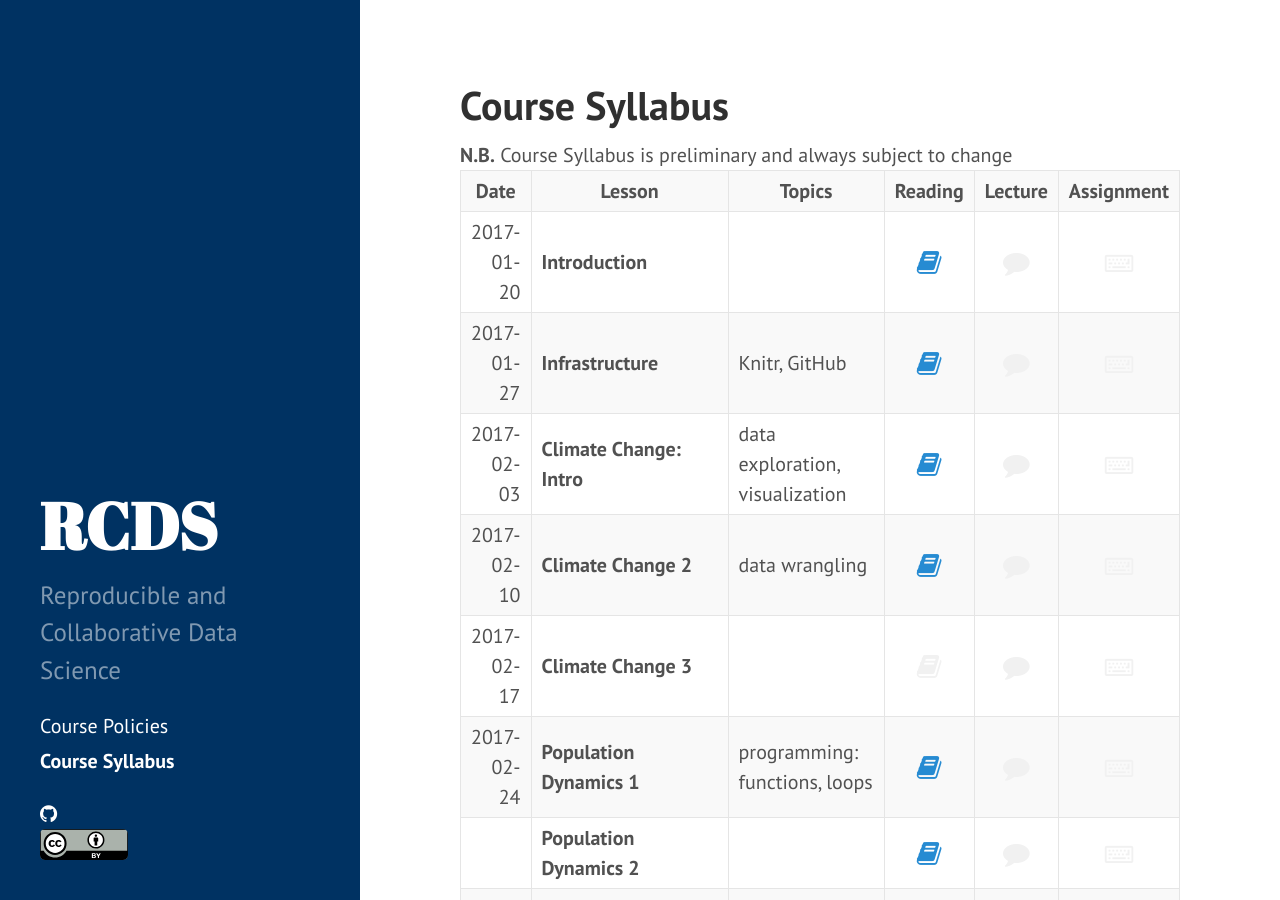
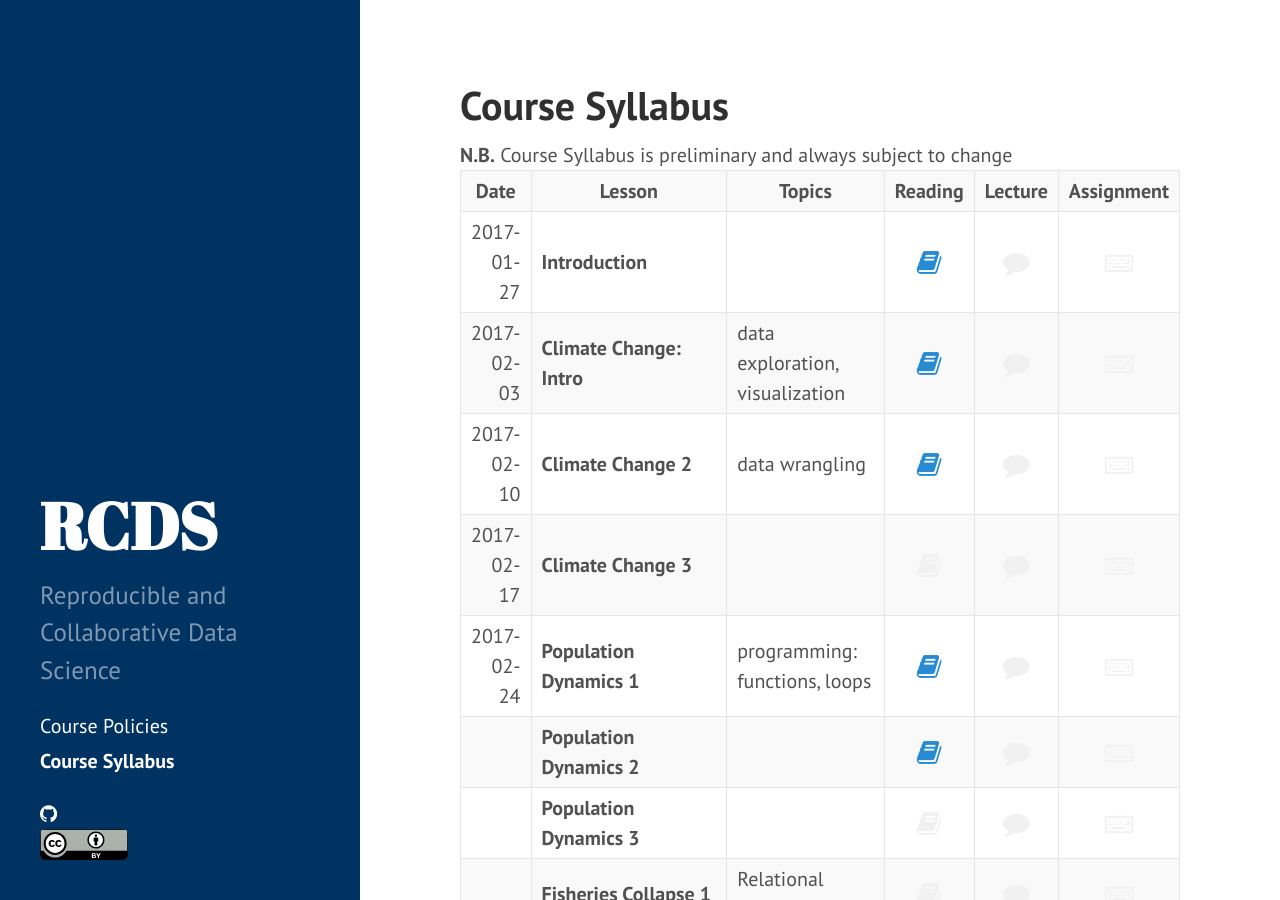
Before and after one commit to espm-288/rcds, a Jekyll site: the page built from website/syllabus.html, in a window 1280 px wide and 900 px high. Built offline with Jekyll 4.4.1, drawn with Linux system fonts in a browser that asks for light colours.

Commit message:
update start date

```diff
--- a/website/_data/lessons.yml
+++ b/website/_data/lessons.yml
@@ -1,12 +1,7 @@
 - title: "Introduction"
-  date: "2017-01-20"
+  date: "2017-01-27"
   #  lecture: "intro"
   reading: "http://r4ds.had.co.nz/introduction.html"
-- title: "Infrastructure"
-  date: "2017-01-27"
-  topics: "Knitr, GitHub"
-  reading: "http://r4ds.had.co.nz/r-markdown.html"
-  #  lecture: "infrastruture"
 - title: "Climate Change: Intro"
   date: "2017-02-03"
   reading: "http://r4ds.had.co.nz/explore-intro.html"
```
